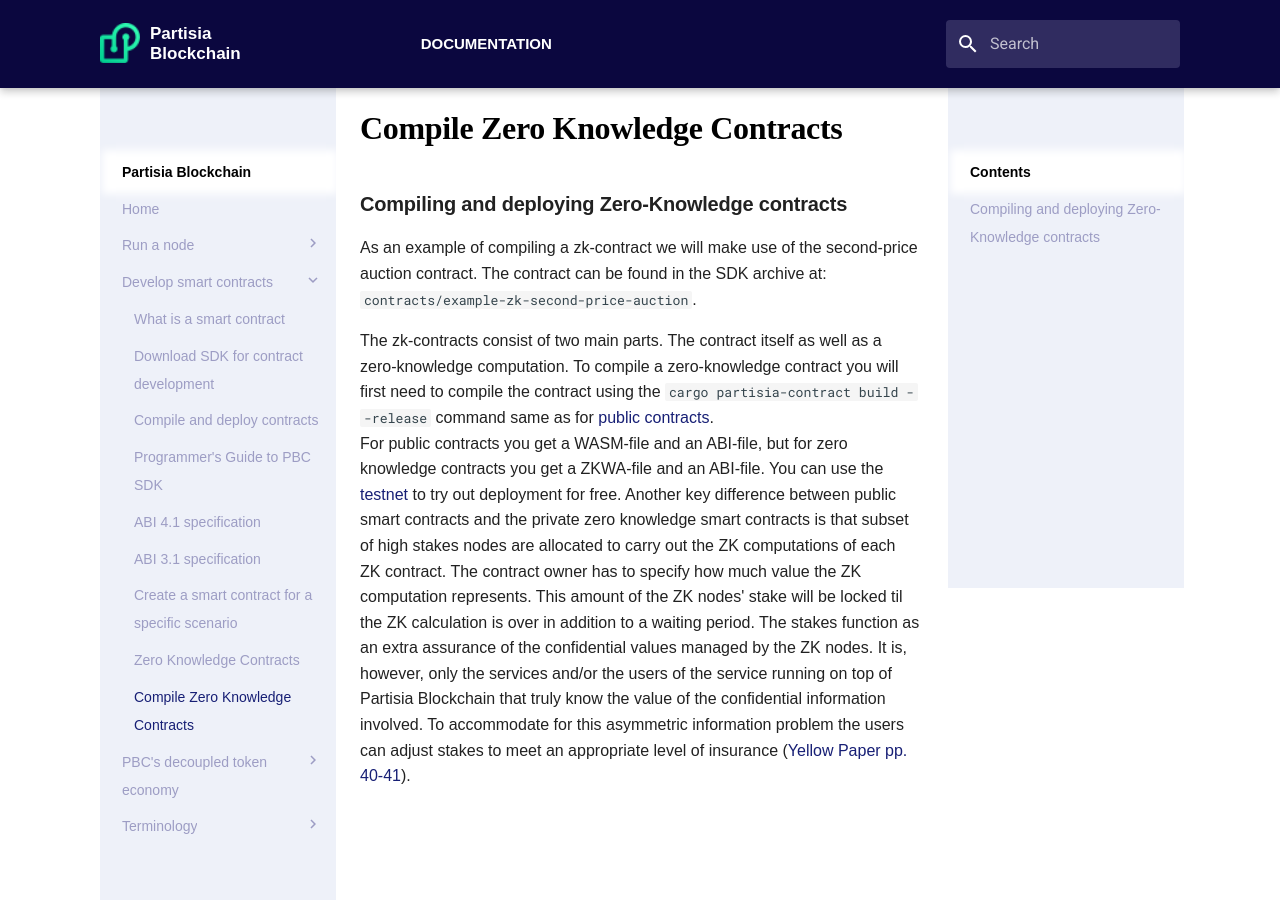
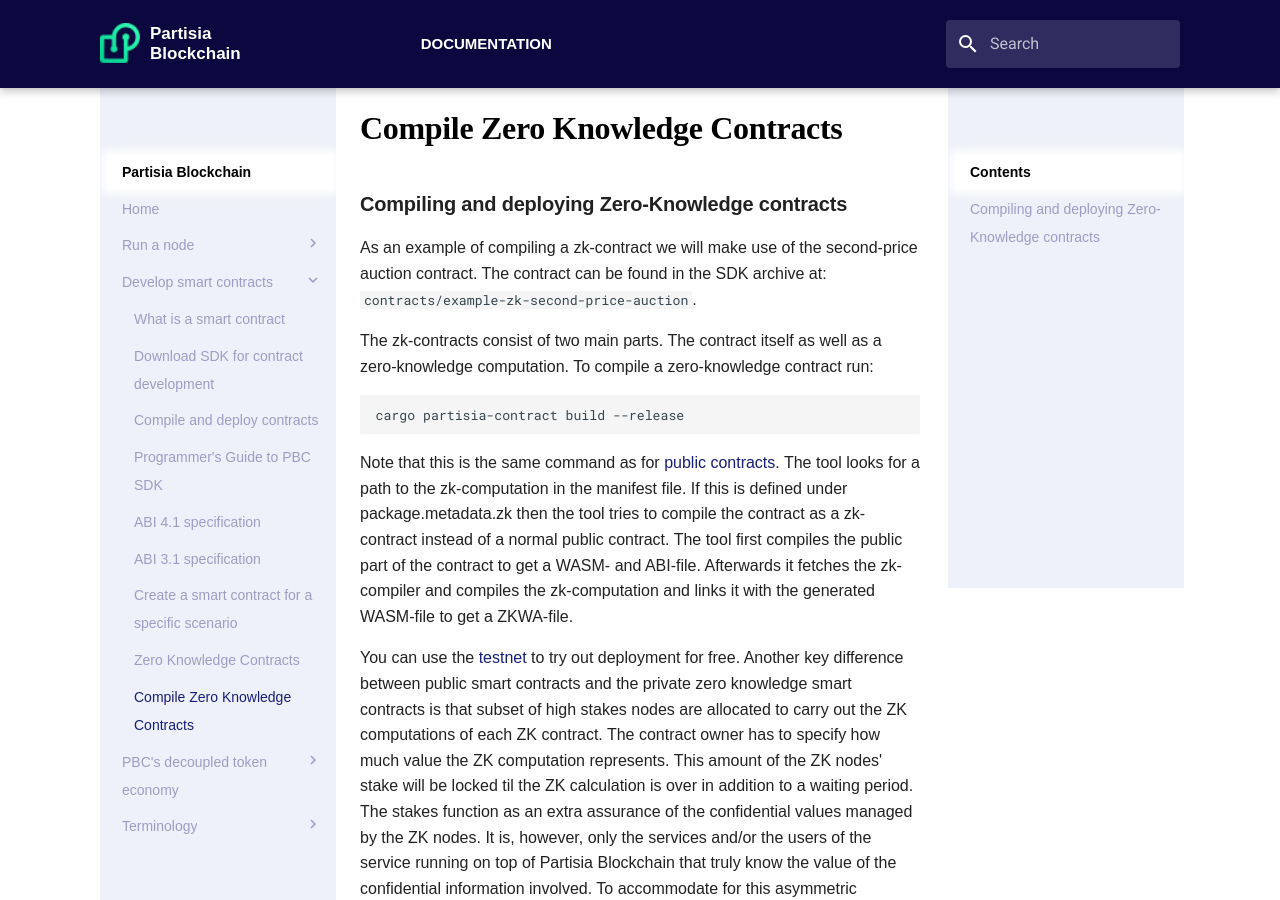
Before and after one commit to 0xSero/partisia-docs, an MkDocs documentation site: the page built from docs/compile-zk.md, in a window 1280 px wide and 900 px high. Built offline with MkDocs 1.6.1 and Material for MkDocs 9.7.7, drawn with Linux system fonts in a browser that asks for light colours; some web fonts are replaced; a script that is not in the unit is left out.

Commit message:
Improvements

````diff
--- a/docs/compile-zk.md
+++ b/docs/compile-zk.md
@@ -4,9 +4,24 @@
 contract can be found in the SDK archive at: `contracts/example-zk-second-price-auction`.
 
 The zk-contracts consist of two main parts. The contract itself as well as a zero-knowledge computation.
-To compile a zero-knowledge contract you will first need to compile the contract using the `cargo partisia-contract build --release`
-command same as for [public contracts](compile-sdk.md).
-For public contracts you get a WASM-file and an ABI-file, but for zero knowledge contracts you get a ZKWA-file and an ABI-file. You can use the [testnet](testnet.md) to try out deployment for free.
-Another key difference between public smart contracts and the private zero knowledge smart contracts is that subset of high stakes nodes are allocated to carry out the ZK computations of each ZK contract. The contract owner has to specify how much value the ZK computation represents. This amount of the ZK nodes' stake will be locked til the ZK calculation is over in addition to a waiting period. The stakes function as an extra assurance of the confidential values managed by the
-ZK nodes. It is, however, only the services and/or the users of the service running on top of Partisia Blockchain that truly know the value of the confidential information involved. To accommodate for this asymmetric information problem the users can
+To compile a zero-knowledge contract run:
+```bash
+cargo partisia-contract build --release
+```
+
+Note that this is the same command as for [public contracts](compile-sdk.md). The tool
+looks for a path to the zk-computation in the manifest file. If this is defined under package.metadata.zk
+then the tool tries to compile the contract as a zk-contract instead of a normal public contract.
+The tool first compiles the public part of the contract to get a WASM- and ABI-file. Afterwards it fetches
+the zk-compiler and compiles the zk-computation and links it with the generated WASM-file to get a
+ZKWA-file.
+
+You can use the [testnet](testnet.md) to try out deployment for free.
+Another key difference between public smart contracts and the private zero knowledge smart contracts is that subset
+of high stakes nodes are allocated to carry out the ZK computations of each ZK contract.
+The contract owner has to specify how much value the ZK computation represents. This amount of the ZK nodes' stake
+will be locked til the ZK calculation is over in addition to a waiting period. The stakes function as an extra assurance
+of the confidential values managed by the
+ZK nodes. It is, however, only the services and/or the users of the service running on top of Partisia Blockchain that
+truly know the value of the confidential information involved. To accommodate for this asymmetric information problem the users can
 adjust stakes to meet an appropriate level of insurance ([Yellow Paper pp. 40-41](https://drive.google.com/file/d/1OX7ljrLY4IgEA1O3t3fKNH1qSO60_Qbw/view)).
````
Also changed, not shown: docs/download-sdk.md (+6 -7 lines), sdk-readme.md (+3 -4 lines), 1 other file.
